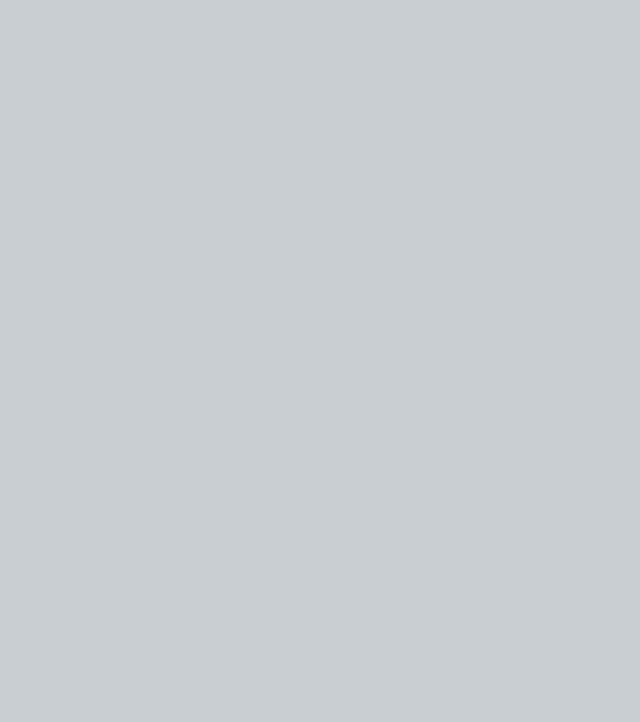
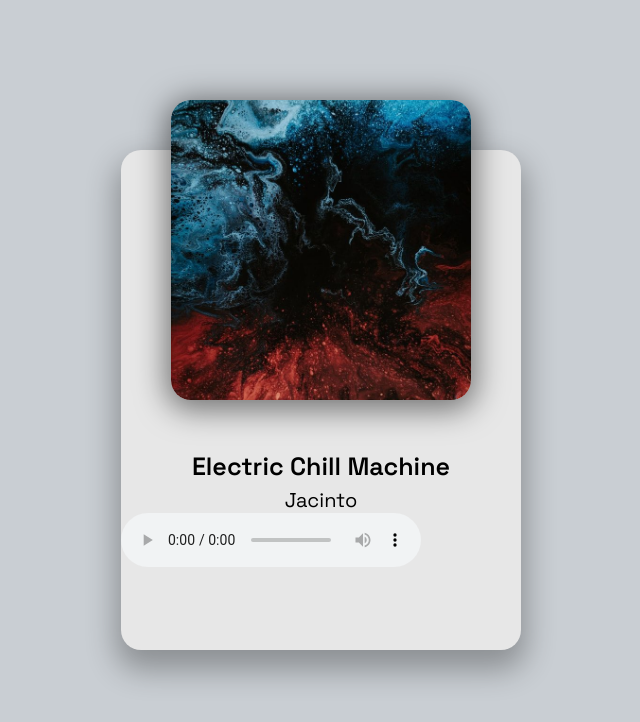
Before and after one commit to antoniogibbardo/music-player, a plain HTML site: page index.html in a window 1280 px wide. Shown: the whole page, without its empty margins (319-959 px from the left). Drawn offline with Linux system fonts and the light colour scheme.

Commit message:
renamed files and added html css

```diff
--- a/index.html
+++ b/index.html
@@ -1,15 +1,27 @@
 <!DOCTYPE html>
 <html lang="en">
-<head>
-    <meta charset="UTF-8">
-    <meta name="viewport" content="width=device-width, initial-scale=1.0">
+  <head>
+    <meta charset="UTF-8" />
+    <meta name="viewport" content="width=device-width, initial-scale=1.0" />
     <title>Music Player</title>
-    <link rel="icon" type="image/png" href="favicon.png">
-    <link rel="stylesheet" href="https://cdnjs.cloudflare.com/ajax/libs/font-awesome/5.10.2/css/all.min.css"/>
-    <link rel="stylesheet" href="style.css">
-</head>
-<body>
+    <link rel="icon" type="image/png" href="favicon.png" />
+    <link
+      rel="stylesheet"
+      href="https://cdnjs.cloudflare.com/ajax/libs/font-awesome/5.10.2/css/all.min.css"
+    />
+    <link rel="stylesheet" href="style.css" />
+  </head>
+  <body>
+    <div class="player-container">
+      <!-- Song -->
+      <div class="img-container">
+        <img src="img/sample-1.jpg" alt="Album Art" />
+      </div>
+      <h2 id="title">Electric Chill Machine</h2>
+      <h3 id="artist">Jacinto</h3>
+      <audio src="music/sample-1.mp3" controls></audio>
+    </div>
     <!-- Script -->
     <script src="script.js"></script>
-</body>
+  </body>
 </html>
--- a/style.css
+++ b/style.css
@@ -1,4 +1,6 @@
 /* Images created by: https://unsplash.com/@pawel_czerwinski */
+
+@import url("https://fonts.googleapis.com/css2?family=Space+Grotesk:wght@400;600&display=swap");
 
 html {
   box-sizing: border-box;
@@ -11,19 +13,33 @@ body {
   display: flex;
   justify-content: center;
   align-items: center;
-
+  font-family: "Space Grotesk", sans-serif;
   font-size: 12px;
 }
 
-
+.player-container {
+  height: 500px;
+  width: 400px;
+  background-color: #e7e7e7;
+  border-radius: 20px;
+  box-shadow: 0 15px 30px 5px rgba(0, 0, 0, 0.3);
+}
 
 .img-container {
-
+  height: 300px;
+  width: 300px;
   position: relative;
   top: -50px;
   left: 50px;
 }
 
+.img-container img {
+  height: 100%;
+  width: 100%;
+  object-fit: cover;
+  border-radius: 20px;
+  box-shadow: 0 5px 30px 5px rgba(0, 0, 0, 0.5);
+}
 
 h2 {
   font-size: 25px;
@@ -76,10 +92,7 @@ h3 {
   font-size: 30px;
   color: rgb(129, 129, 129);
   margin-right: 30px;
-
 }
-
-
 
 .main-button {
   font-size: 40px;
@@ -89,7 +102,9 @@ h3 {
 
 /* Media Query: iPhone (Vertical) */
 @media screen and (max-width: 376px) {
-
+  .player-container {
+    width: 95vw;
+  }
 
   .img-container {
     left: 29px;
```
Also changed, not shown: img/sample-1.jpg (renamed from img/jacinto-1.jpg), img/sample-2.jpg (renamed from img/jacinto-2.jpg), img/sample-3.jpg (renamed from img/jacinto-3.jpg), 3 other files.
